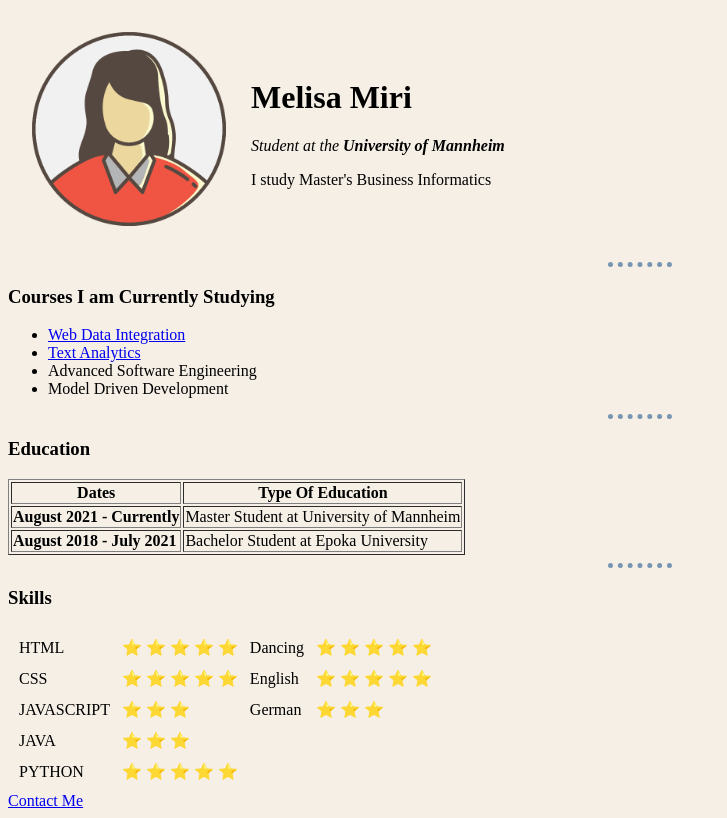
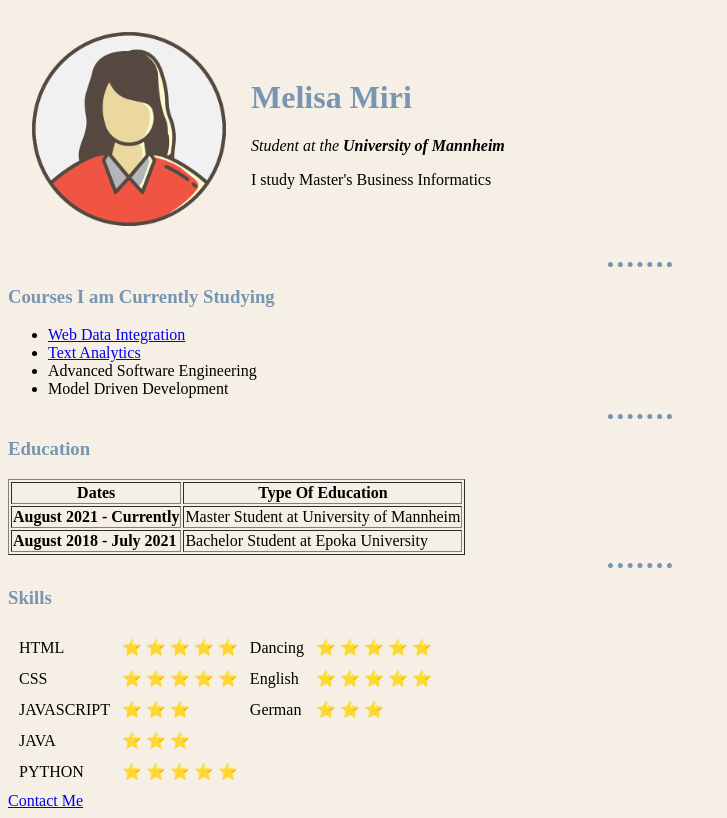
Before and after one commit to melphobia/Web-Development-Bootcamp, a plain HTML site: page HTML Personal Site/index.html in a window 1280 px wide. Shown: the whole page, without its empty margins (0-727 px from the left). Drawn offline with Linux system fonts and the light colour scheme.

Commit message:
Update style.css

```diff
--- a/HTML Personal Site/css/style.css
+++ b/HTML Personal Site/css/style.css
@@ -1,6 +1,17 @@
-body {background-color: #F5EFE6;}
-hr   {border-style:  none;
+body {
+  background-color: #F5EFE6;
+}
+hr   {
+  border-style:  none;
       width:5%;
       border-top: dotted;
       border-color: #7895B2;
-      border-width: 5px;}
+      border-width: 5px;
+    }
+
+  h1{
+    color: #7895B2;
+  }
+  h3{
+    color: #7895B2;
+  }
```
